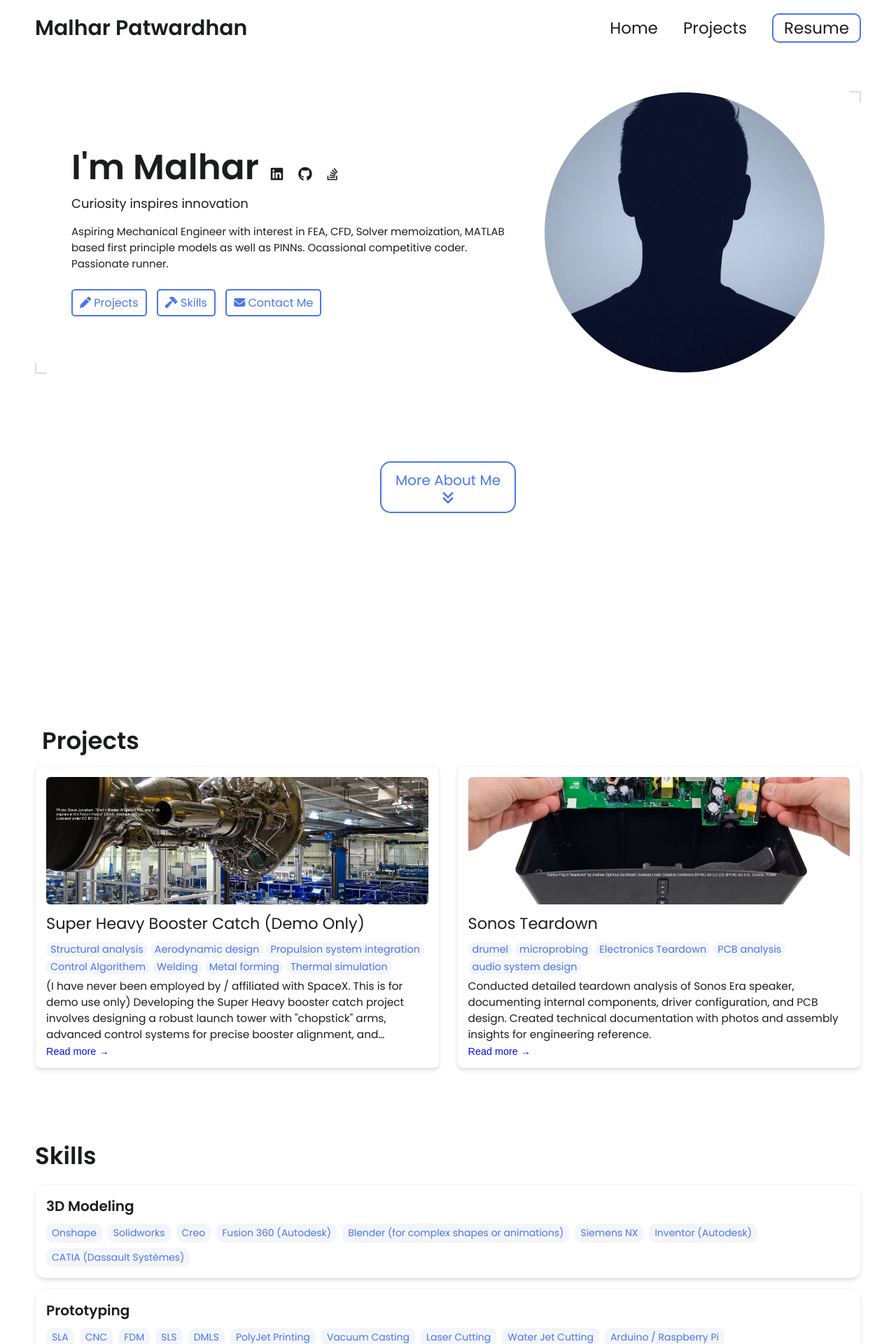
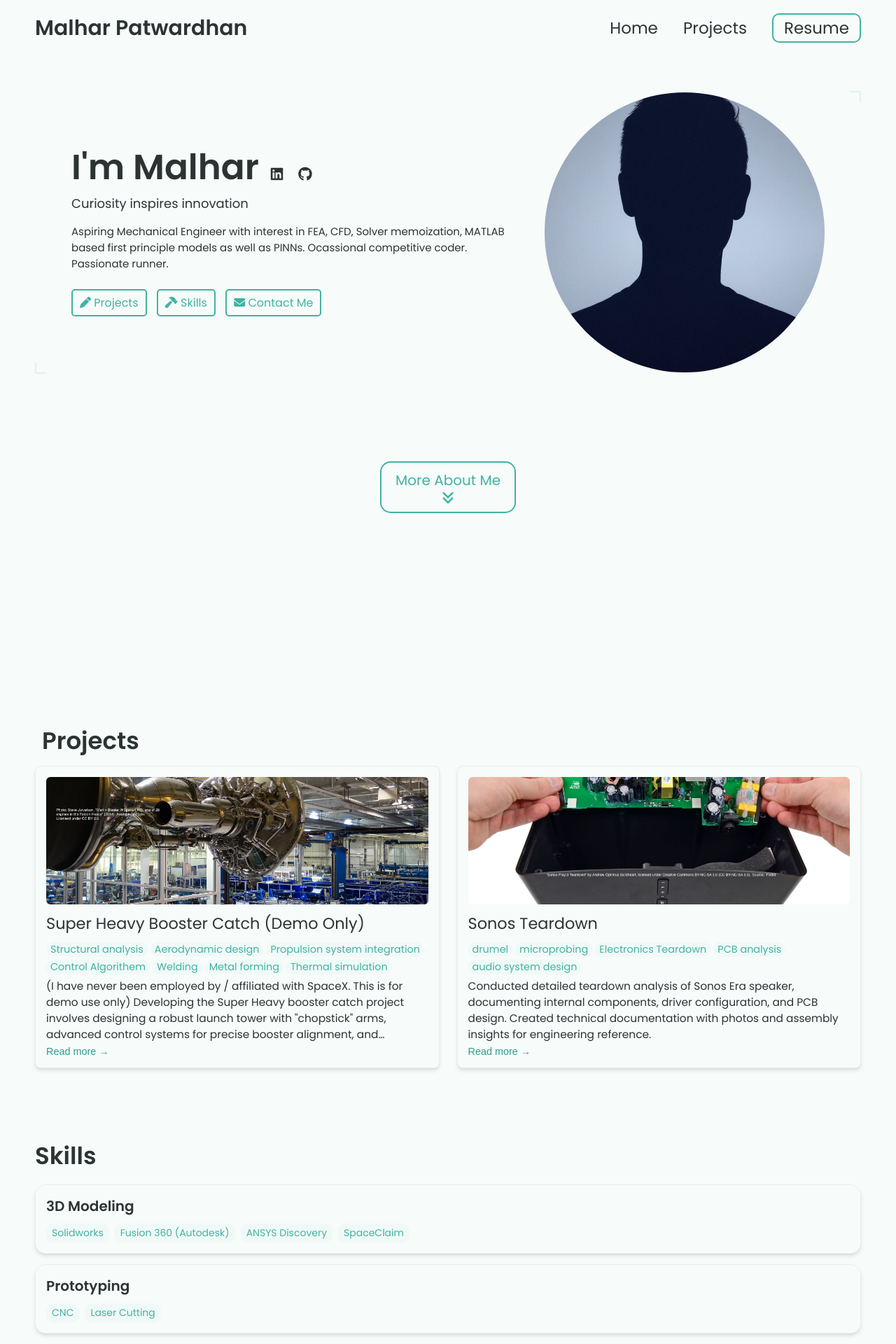
Before and after one commit to Assembly00111/Assembly00111.github.io, a Jekyll site: the page built from index.html, in a window 1280 px wide. Shown: the top 1920 px of the page at 70% size. Built offline with Jekyll 4.4.1, drawn with Linux system fonts in a browser that asks for light colours; some of the changed text lies outside the part shown.

Commit message:
Update _config.yml

```diff
--- a/_config.yml
+++ b/_config.yml
@@ -33,58 +33,48 @@ resume-url: https://drive.google.com/file/d/13Z3duVzh-gguPU5r03oJVEE6rV9rd3DS/vi
 external-links:    # input only your own url slug. The icons with missing entries will not appear.
   linkedin: www.linkedin.com/in/malhar-patwardhan-392132325    # https://www.linkedin.com/in/{your url slug}
   github: https://github.com/Assembly00111    # https://github.com/{your url slug}
-  stackoverflow: test      # https://stackoverflow.com/users/{your url slug}
-  medium:            # https://medium.com/@{your url slug}
-  x-twitter:   # https://x.com/{your url slug}
-  threads:            # https://threads.net/@{your url slug}
-  instragram:       # https://instagram.com/{your url slug}
-  youtube:           # https://youtube.com/@{your url slug}
-  discord:            # https://discord.com/users/{your url slug}
-  bluesky:           # https://bsky.app/profile/{your url slug}
+  # stackoverflow: test      # https://stackoverflow.com/users/{your url slug}
+  # medium:            # https://medium.com/@{your url slug}
+  # x-twitter:   # https://x.com/{your url slug}
+  # threads:            # https://threads.net/@{your url slug}
+  # instragram:       # https://instagram.com/{your url slug}
+  # youtube:           # https://youtube.com/@{your url slug}
+  # discord:            # https://discord.com/users/{your url slug}
+  # bluesky:           # https://bsky.app/profile/{your url slug}
 
 
 # Skills Section - Add the list of your Skills by categories/tools. The indentation for each level needs to be precise.
 skills:
   - category: 3D Modeling
     tools:
-    - Onshape
     - Solidworks
-    - Creo
     - Fusion 360 (Autodesk)
-    - Blender (for complex shapes or animations)
-    - Siemens NX
-    - Inventor (Autodesk)
-    - CATIA (Dassault Systèmes)
+    - ANSYS Discovery
+    - SpaceClaim
   - category: Prototyping
     tools:
-    - SLA
+    #- SLA
     - CNC
-    - FDM
-    - SLS
-    - DMLS
-    - PolyJet Printing
-    - Vacuum Casting
+    #- FDM
+    #- SLS
+    #- DMLS
+    #- PolyJet Printing
+    #- Vacuum Casting
     - Laser Cutting
-    - Water Jet Cutting
-    - Arduino / Raspberry Pi
-    - Breadboarding for circuit testing
+    #- Water Jet Cutting
+    #- Arduino / Raspberry Pi
+    #- Breadboarding for circuit testing
   - category: Design Standards / Practices
     tools:
     - GD&T ASME Y14
     - ISO fits and tolerances
-    - PLM (PTC Windchill / Arena)
-  - category: PCB Design
-    tools:
-    - Altium Designer
-    - Altium
-    - Eagle
-    - KiCad
-  - category: Problem Solving / Risk Management
-    tools:
-    - Root Cause Analysis (e.g., 5 Whys, Fishbone Diagram)
-    - DFMEA / PFMEA
-    - Six Sigma methodologies
-    - Shain Red-X
+    #- PLM (PTC Windchill / Arena)
+ # - category: Problem Solving / Risk Management
+  #  tools:
+   # - Root Cause Analysis (e.g., 5 Whys, Fishbone Diagram)
+    #- DFMEA / PFMEA
+    #- Six Sigma methodologies
+    #- Shain Red-X
 
 
 # Contact Form Setup. Setup an account and copy over the key. When someone fills out the form, it will be received in your email.
@@ -94,12 +84,12 @@ formspree-key:   https://formspree.io/f/{8-digit key}
 
 # Active theme (Updatethis to switch themes). Make sure to keep the indentation the samne.
 colors: # this is the basic theme
-  text: "#1a1c20"
-  border: "#ddd"
-  link: "#4a76ee"
-  highlight: "#0c0cf2"
-  background: "#ffffff"
-  light_background: "#f3f5fb"
+  text: "#2c3333"
+  border: "#e0f2ef"
+  link: "#40b3a2"
+  highlight: "#2a9d8f"
+  background: "#f7fbfa"
+  light_background: "#f0f9f7"
 
 # A few examples.
 basic theme:
```
